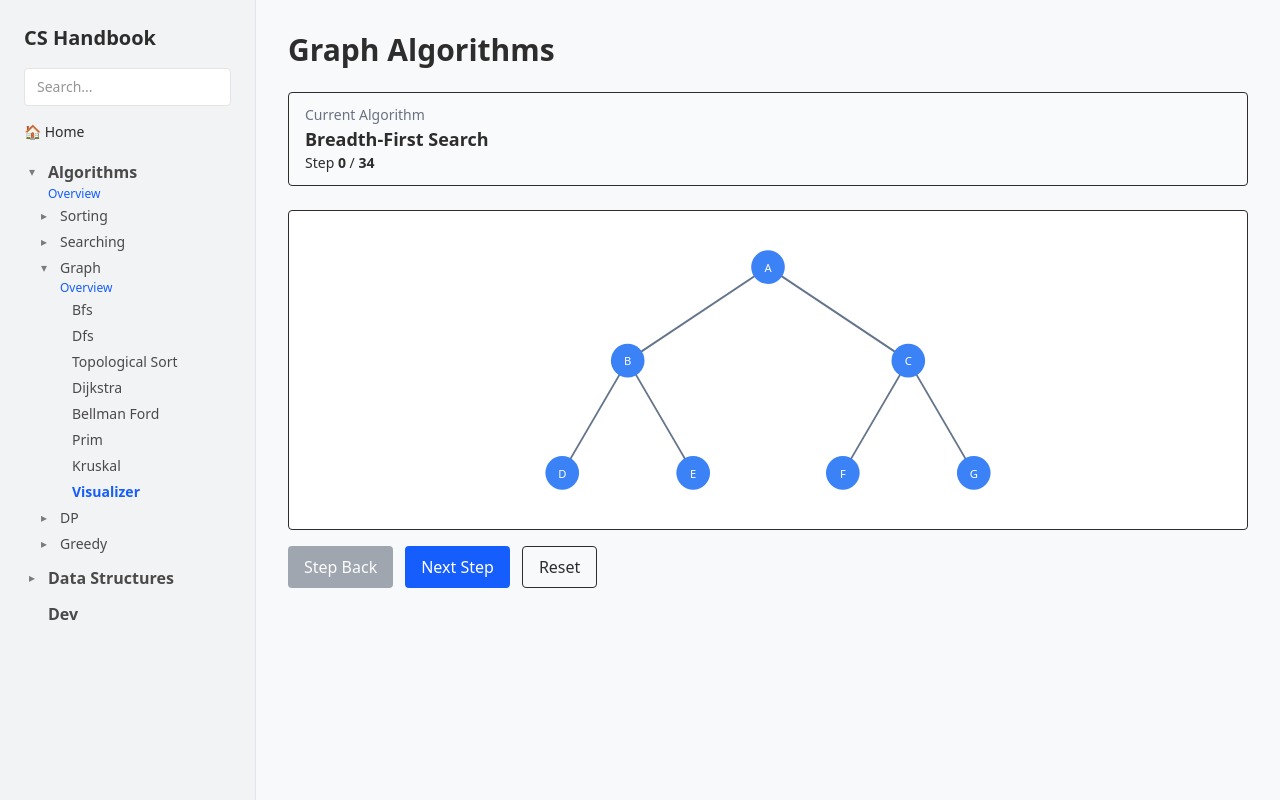
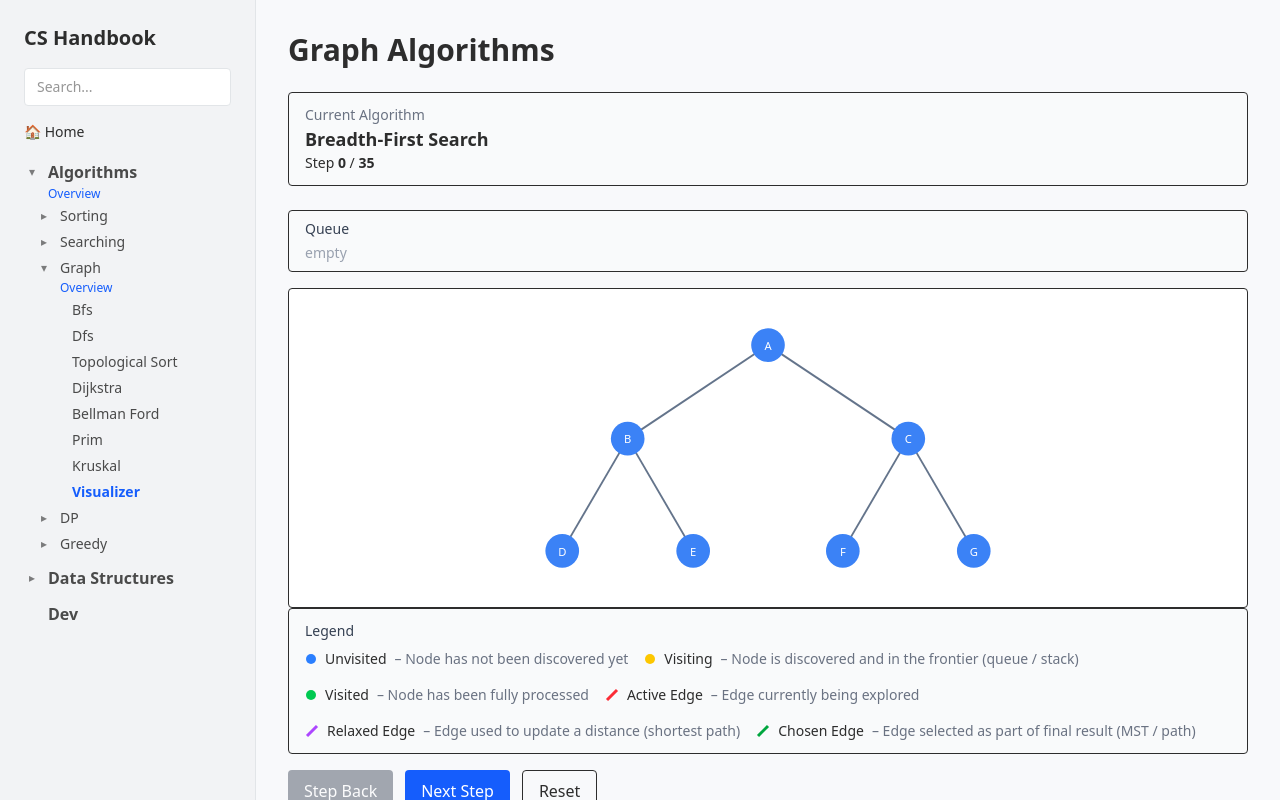
Before and after one commit to Chrainx/CS-Handbook, a Next.js app: page /algorithms/graph/visualizer in a window 1280 px wide. Both pictures are taken after a click on the button "Breadth-First Search". Built offline with nearby package versions, Linux system fonts and the light colour scheme.

Commit message:
feat: add legend, describestep and dfs visualizer

```diff
--- /dev/null
+++ b/src/visualizers/graph/components/queueView.tsx
@@ -0,0 +1,22 @@
+'use client'
+
+export default function QueueView({ queue }: { queue: string[] }) {
+  return (
+    <div className="mb-4 rounded border bg-gray-50 px-4 py-2 text-sm">
+      <div className="mb-1 font-medium text-gray-700">Queue</div>
+
+      <div className="flex items-center gap-2">
+        {queue.length === 0 && <span className="text-gray-400">empty</span>}
+
+        {queue.map((node, index) => (
+          <div
+            key={index}
+            className="rounded border bg-blue-100 px-2 py-1 font-medium"
+          >
+            {node}
+          </div>
+        ))}
+      </div>
+    </div>
+  )
+}
--- /dev/null
+++ b/src/visualizers/graph/components/stackView.tsx
@@ -0,0 +1,34 @@
+'use client'
+
+type Props = {
+  stack: string[]
+}
+
+export default function StackView({ stack }: Props) {
+  if (!stack || stack.length === 0) {
+    return (
+      <div className="mb-4 rounded border bg-gray-50 px-4 py-3 text-sm text-gray-500">
+        Stack is empty
+      </div>
+    )
+  }
+
+  return (
+    <div className="mb-4 rounded border bg-gray-50 px-4 py-3">
+      <div className="mb-2 text-sm font-medium text-gray-700">
+        Stack (Top → Bottom)
+      </div>
+
+      <div className="flex gap-2">
+        {[...stack].reverse().map((item, index) => (
+          <div
+            key={index}
+            className="flex h-10 w-10 items-center justify-center rounded border bg-purple-500 text-white font-semibold"
+          >
+            {item}
+          </div>
+        ))}
+      </div>
+    </div>
+  )
+}
--- a/src/visualizers/graph/graphVisualizer.tsx
+++ b/src/visualizers/graph/graphVisualizer.tsx
@@ -3,7 +3,13 @@
 import { useEffect, useReducer, useState } from 'react'
 import AlgorithmSelectModal from '@/components/visualizer-ui/algorithmSelectModal'
 import StepControls from '../stepControls'
+import { describeStep } from '../describeStep'
 import VisualizerLegend from '../legend/legend'
+
+import { GraphAlgorithmId } from './state/types'
+
+import QueueView from './components/queueView'
+import StackView from './components/stackView'
 
 import GraphCanvas from '../primitives/graph/grapchCanvas'
 import { GraphData } from '@/visualizers/primitives/graph/types'
@@ -11,18 +17,30 @@ import { GraphStep } from '@/visualizers/steps/types'
 import { graphReducer, initialGraphVisualState } from './state/reducer'
 
 import { bfsSteps } from './steps/bfs'
+import { dfsSteps } from './steps/dfs'
 
-export const GRAPH_ALGORITHMS = [
+export const GRAPH_ALGORITHMS: {
+  id: GraphAlgorithmId
+  name: string
+}[] = [
   { id: 'bfs', name: 'Breadth-First Search' },
-  // { id: 'dfs', name: 'Depth-First Search' },
-  // { id: 'dijkstra', name: 'Dijkstra' },
+  { id: 'dfs', name: 'Depth-First Search' },
 ]
+
+export const GRAPH_ALGO_META: Record<
+  GraphAlgorithmId,
+  { structure: 'queue' | 'stack' }
+> = {
+  bfs: { structure: 'queue' },
+  dfs: { structure: 'stack' },
+}
 
 const GRAPH_STEP_GENERATORS: Record<
   string,
   (graph: GraphData, start: string) => GraphStep[]
 > = {
   bfs: bfsSteps,
+  dfs: dfsSteps,
 }
 
 const DEFAULT_GRAPH: GraphData = {
@@ -50,12 +68,14 @@ const DEFAULT_GRAPH: GraphData = {
 }
 
 export default function GraphVisualizer() {
-  const [algorithm, setAlgorithm] = useState<string | null>(null)
+  const [algorithm, setAlgorithm] = useState<GraphAlgorithmId | null>(null)
   const [open, setOpen] = useState(true)
 
   const [graph] = useState<GraphData>(DEFAULT_GRAPH)
   const [steps, setSteps] = useState<GraphStep[]>([])
   const [stepIndex, setStepIndex] = useState(0)
+
+  const [stepText, setStepText] = useState('')
 
   const [state, dispatch] = useReducer(graphReducer, initialGraphVisualState)
 
@@ -69,18 +89,22 @@ export default function GraphVisualizer() {
   }
 
   function replayStepsUpTo(target: number) {
-    dispatch({ type: 'set-active-node', node: null })
+    dispatch({ type: 'reset' })
 
     for (let i = 0; i < target; i++) {
       dispatch(steps[i])
     }
 
     setStepIndex(target)
+    setStepText(target > 0 ? describeStep(steps[target - 1]) : '')
   }
 
   function stepForward() {
     if (stepIndex >= steps.length) return
-    dispatch(steps[stepIndex])
+
+    const step = steps[stepIndex]
+    dispatch(step)
+    setStepText(describeStep(step))
     setStepIndex((i) => i + 1)
   }
 
@@ -100,12 +124,16 @@ export default function GraphVisualizer() {
         algorithms={GRAPH_ALGORITHMS}
         currentAlgorithm={algorithm}
         onSelect={(id) => {
-          setAlgorithm(id)
+          const algo = id as GraphAlgorithmId
+          setAlgorithm(algo)
           setOpen(false)
           generateSteps(id)
+          replayStepsUpTo(0)
+          setStepText('')
         }}
         onClose={() => setOpen(false)}
       />
+
       {algorithm && (
         <>
           {/* Header */}
@@ -121,9 +149,22 @@ export default function GraphVisualizer() {
           </div>
 
           {/* Graph */}
+          {GRAPH_ALGO_META[algorithm]?.structure === 'queue' && (
+            <QueueView queue={state.queue ?? []} />
+          )}
+
+          {GRAPH_ALGO_META[algorithm]?.structure === 'stack' && (
+            <StackView stack={state.stack ?? []} />
+          )}
           <GraphCanvas graph={graph} state={state} />
 
           <VisualizerLegend algorithm="graph" />
+
+          {stepText && (
+            <div className="my-3 rounded border bg-blue-50 px-4 py-2 text-sm">
+              {stepText}
+            </div>
+          )}
 
           {/* Controls */}
           <StepControls
--- a/src/visualizers/graph/state/reducer.ts
+++ b/src/visualizers/graph/state/reducer.ts
@@ -9,6 +9,8 @@ export const initialGraphVisualState: GraphVisualState = {
   nodes: {},
   edges: {},
   activeNode: null,
+  queue: [],
+  stack: [],
 }
 
 /* ============================================================================
@@ -25,6 +27,9 @@ export function graphReducer(
   step: GraphStep
 ): GraphVisualState {
   switch (step.type) {
+    case 'reset':
+      return initialGraphVisualState
+
     case 'visit-node': {
       return {
         ...state,
@@ -55,6 +60,34 @@ export function graphReducer(
           ...state.edges,
           [key]: 'active',
         },
+      }
+    }
+
+    case 'enqueue': {
+      return {
+        ...state,
+        queue: [...state.queue, step.node],
+      }
+    }
+
+    case 'dequeue': {
+      return {
+        ...state,
+        queue: state.queue.slice(1),
+      }
+    }
+
+    case 'push-stack': {
+      return {
+        ...state,
+        stack: [...state.stack, step.node],
+      }
+    }
+
+    case 'pop-stack': {
+      return {
+        ...state,
+        stack: state.stack.slice(0, -1),
       }
     }
 
--- a/src/visualizers/graph/state/types.ts
+++ b/src/visualizers/graph/state/types.ts
@@ -10,4 +10,8 @@ export type GraphVisualState = {
   nodes: Record<string, NodeVisualState>
   edges: Record<string, EdgeVisualState>
   activeNode: string | null
+  queue: string[]
+  stack: string[]
 }
+
+export type GraphAlgorithmId = 'bfs' | 'dfs'
--- a/src/visualizers/graph/steps/bfs.ts
+++ b/src/visualizers/graph/steps/bfs.ts
@@ -3,43 +3,34 @@ import { GraphStep } from '@/visualizers/steps/types'
 
 export function bfsSteps(graph: GraphData, start: string): GraphStep[] {
   const steps: GraphStep[] = []
-
   const visited = new Set<string>()
   const queue: string[] = []
 
-  // adjacency list
-  const adj = new Map<string, string[]>()
-  graph.nodes.forEach((n) => adj.set(n.id, []))
-  graph.edges.forEach((e) => {
-    adj.get(e.from)?.push(e.to)
-    adj.get(e.to)?.push(e.from) // undirected
-  })
-
-  // start
-  steps.push({ type: 'visit-node', node: start })
+  // enqueue start
+  steps.push({ type: 'enqueue', node: start })
   queue.push(start)
   visited.add(start)
 
   while (queue.length > 0) {
-    const current = queue.shift()!
+    const node = queue.shift()!
+    steps.push({ type: 'dequeue', node })
+    steps.push({ type: 'visit-node', node })
 
-    steps.push({ type: 'set-active-node', node: current })
+    const neighbors = graph.edges
+      .filter((e) => e.from === node)
+      .map((e) => e.to)
 
-    for (const neighbor of adj.get(current) ?? []) {
-      steps.push({
-        type: 'activate-edge',
-        from: current,
-        to: neighbor,
-      })
+    for (const next of neighbors) {
+      steps.push({ type: 'activate-edge', from: node, to: next })
 
-      if (!visited.has(neighbor)) {
-        visited.add(neighbor)
-        steps.push({ type: 'visit-node', node: neighbor })
-        queue.push(neighbor)
+      if (!visited.has(next)) {
+        visited.add(next)
+        steps.push({ type: 'enqueue', node: next })
+        queue.push(next)
       }
     }
 
-    steps.push({ type: 'mark-visited', node: current })
+    steps.push({ type: 'mark-visited', node })
   }
 
   steps.push({ type: 'done' })
--- /dev/null
+++ b/src/visualizers/graph/steps/dfs.ts
@@ -0,0 +1,48 @@
+import { GraphData } from '@/visualizers/primitives/graph/types'
+import { GraphStep } from '@/visualizers/steps/types'
+
+export function dfsSteps(graph: GraphData, start: string): GraphStep[] {
+  const steps: GraphStep[] = []
+  const visited = new Set<string>()
+
+  // adjacency list
+  const adj: Record<string, string[]> = {}
+  for (const node of graph.nodes) adj[node.id] = []
+  for (const edge of graph.edges) {
+    adj[edge.from].push(edge.to)
+    // if undirected:
+    // adj[edge.to].push(edge.from)
+  }
+
+  function dfs(node: string) {
+    visited.add(node)
+
+    // push stack
+    steps.push({ type: 'push-stack', node })
+
+    // visit node
+    steps.push({ type: 'visit-node', node })
+
+    for (const next of adj[node]) {
+      if (!visited.has(next)) {
+        steps.push({
+          type: 'activate-edge',
+          from: node,
+          to: next,
+        })
+        dfs(next)
+      }
+    }
+
+    // pop stack
+    steps.push({ type: 'pop-stack' })
+
+    // mark done
+    steps.push({ type: 'mark-visited', node })
+  }
+
+  dfs(start)
+  steps.push({ type: 'done' })
+
+  return steps
+}
--- a/src/visualizers/legend/config.tsx
+++ b/src/visualizers/legend/config.tsx
@@ -106,4 +106,36 @@ export const LEGEND_CONFIG: Record<string, LegendItem[]> = {
       description: 'Elements excluded from further search',
     },
   ],
+  graph: [
+    {
+      colorClass: 'fill-blue-500',
+      label: 'Unvisited',
+      description: 'Node has not been discovered yet',
+    },
+    {
+      colorClass: 'fill-yellow-400',
+      label: 'Visiting',
+      description: 'Node is discovered and in the frontier (queue / stack)',
+    },
+    {
+      colorClass: 'fill-green-500',
+      label: 'Visited',
+      description: 'Node has been fully processed',
+    },
+    {
+      colorClass: 'stroke-red-500',
+      label: 'Active Edge',
+      description: 'Edge currently being explored',
+    },
+    {
+      colorClass: 'stroke-purple-500',
+      label: 'Relaxed Edge',
+      description: 'Edge used to update a distance (shortest path)',
+    },
+    {
+      colorClass: 'stroke-green-600',
+      label: 'Chosen Edge',
+      description: 'Edge selected as part of final result (MST / path)',
+    },
+  ],
 }
--- a/src/visualizers/legend/legend.tsx
+++ b/src/visualizers/legend/legend.tsx
@@ -4,7 +4,6 @@ import { LEGEND_CONFIG } from './config'
 
 export default function VisualizerLegend({ algorithm }: { algorithm: string }) {
   const legend = LEGEND_CONFIG[algorithm]
-
   if (!legend) return null
 
   return (
@@ -12,15 +11,43 @@ export default function VisualizerLegend({ algorithm }: { algorithm: string }) {
       <div className="mb-2 text-sm font-medium text-gray-700">Legend</div>
 
       <div className="flex flex-wrap gap-4 text-sm">
-        {legend.map((item) => (
+        {legend.map((item) => {
+          const isFill = item.colorClass.startsWith('fill-')
+          const isStroke = item.colorClass.startsWith('stroke-')
+
+          return (
             <div key={item.label} className="flex items-center gap-2">
+              {/* Color indicator */}
+              {isFill && (
+                <svg width={12} height={12}>
+                  <circle cx={6} cy={6} r={5} className={item.colorClass} />
+                </svg>
+              )}
+
+              {isStroke && (
+                <svg width={14} height={14}>
+                  <line
+                    x1={2}
+                    y1={12}
+                    x2={12}
+                    y2={2}
+                    className={item.colorClass}
+                    strokeWidth={3}
+                  />
+                </svg>
+              )}
+
+              {!isFill && !isStroke && (
                 <span
                   className={`inline-block h-3 w-3 rounded ${item.colorClass}`}
                 />
+              )}
+
               <span className="font-medium">{item.label}</span>
               <span className="text-gray-500">– {item.description}</span>
             </div>
-        ))}
+          )
+        })}
       </div>
     </div>
   )
```
Also changed, not shown: src/visualizers/describeStep.tsx (+15 -0 lines), src/visualizers/steps/types.tsx (+12 -8 lines). Lines whose indentation alone changed are shown as unchanged.
